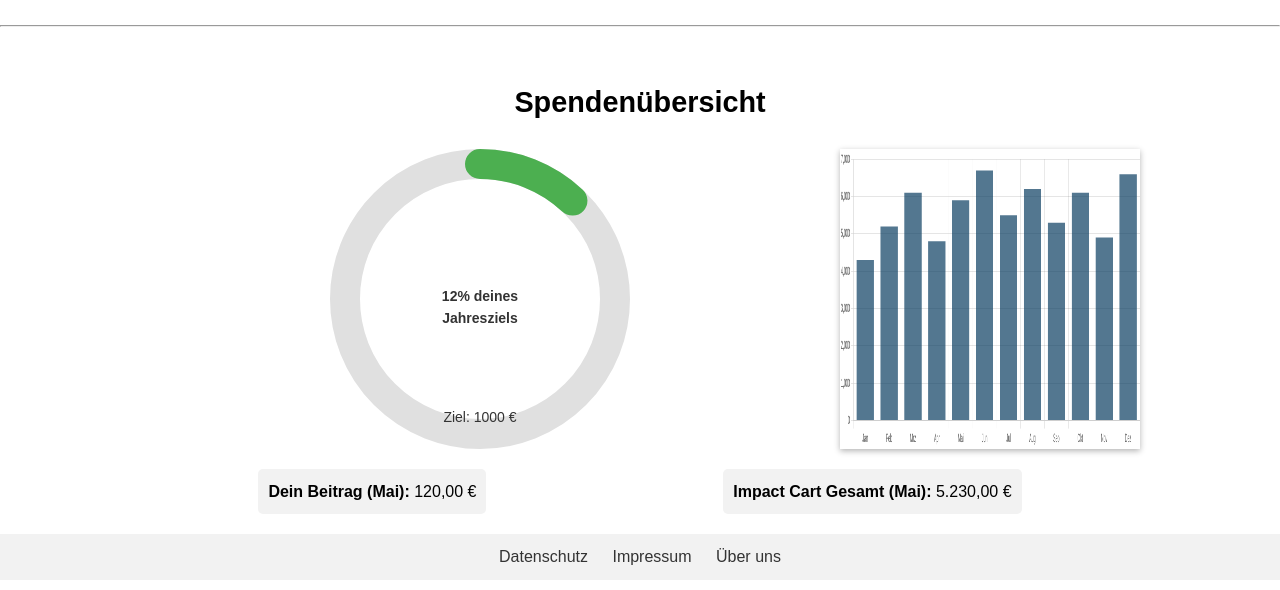
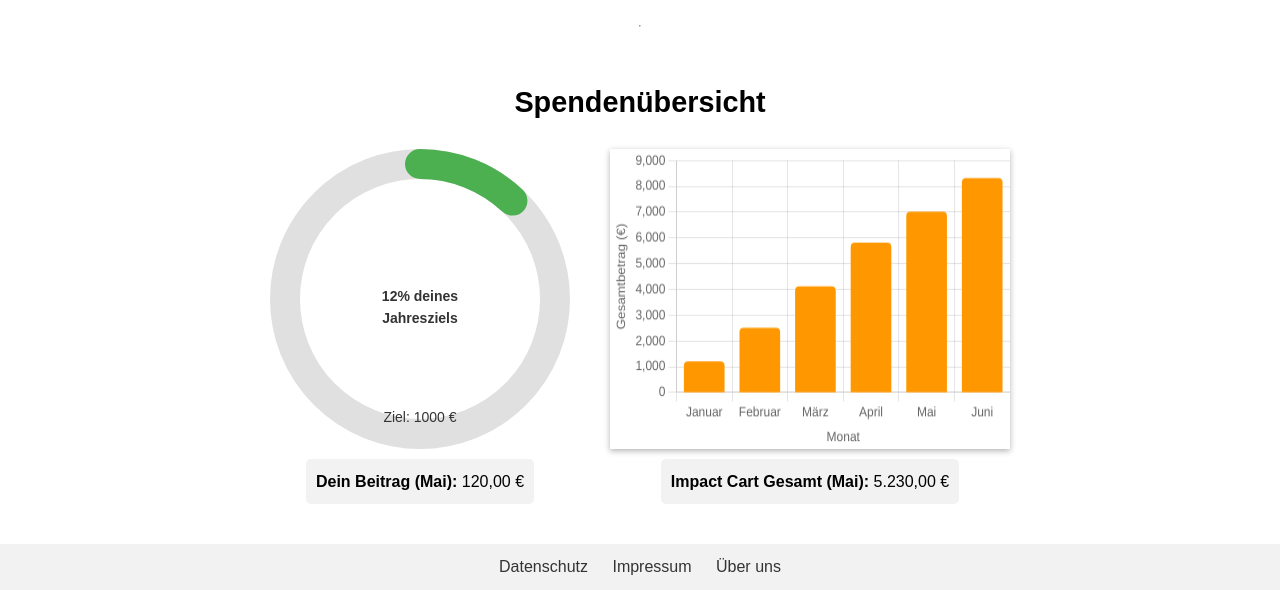
Before and after one commit to janikkow/impactCart, a browser extension: page index.html in a window 1280 px wide. Shown: the part 529-1119 px from the top of the page. Drawn offline with nearby package versions, Linux system fonts and the light colour scheme.

Commit message:
Fix cumulative chart visibility and align charts

```diff
--- a/index.html
+++ b/index.html
@@ -48,6 +48,7 @@
   <section id="overview">
     <h2>Spendenübersicht</h2>
     <div class="charts">
+      <div class="chart-wrapper">
         <div class="progress-container" id="progressContainer">
           <svg class="progress-svg" viewBox="0 0 200 200">
             <circle class="progress-bg" cx="100" cy="100" r="90" />
@@ -56,11 +57,13 @@
           <div class="progress-label" id="progressText"></div>
           <div class="goal-amount" id="goalAmount"></div>
         </div>
-      <canvas id="donationChart"></canvas>
+        <div class="box"><strong>Dein Beitrag (Mai):</strong> 120,00 €</div>
       </div>
-    <div class="summary">
-      <div class="box"><strong>Dein Beitrag (Mai):</strong> 120,00 €</div>
+      <div class="chart-wrapper">
+        <!-- Impact Cart Gesamtstand-Balkendiagramm -->
+        <canvas id="impactChart" width="600" height="400"></canvas>
         <div class="box"><strong>Impact Cart Gesamt (Mai):</strong> 5.230,00 €</div>
+      </div>
     </div>
   </section>
 
--- a/script.js
+++ b/script.js
@@ -1,26 +1,3 @@
-DocumentReady(function(){
-  const barCtx = document.getElementById('donationChart');
-  if(barCtx){
-    const monthly = [4300,5200,6100,4800,5900,6700,5500,6200,5300,6100,4900,6600];
-    new Chart(barCtx, {
-      type: 'bar',
-      data: {
-        labels: ['Jan','Feb','Mrz','Apr','Mai','Jun','Jul','Aug','Sep','Okt','Nov','Dez'],
-        datasets: [{
-          label: 'Gesamtspenden €',
-          data: monthly,
-          backgroundColor: 'rgba(10,62,98,0.7)'
-        }]
-      },
-      options: {
-        maintainAspectRatio: false,
-        plugins: { legend: { display:false } },
-        scales: { y: { beginAtZero:true } }
-      }
-    });
-  }
-});
-
 DocumentReady(function(){
   const track = document.querySelector('.carousel-track');
   if(track){
@@ -48,4 +25,47 @@ DocumentReady(function(){
   }
 });
 
+DocumentReady(function(){
+  const canvas = document.getElementById('impactChart');
+  if(canvas){
+    const monate = ['Januar','Februar','M\u00e4rz','April','Mai','Juni'];
+    const gesamtStand = [1200,2500,4100,5800,7000,8300];
+    const ctx = canvas.getContext('2d');
+    new Chart(ctx, {
+      type: 'bar',
+      data: {
+        labels: monate,
+        datasets: [{
+          label: 'Impact Cart Gesamtstand (\u20AC)',
+          data: gesamtStand,
+          backgroundColor: '#ff9800',
+          borderRadius: 4,
+          barThickness: 40
+        }]
+      },
+      options: {
+        animation: {
+          duration: 2000,
+          easing: 'easeOutQuart'
+        },
+        scales: {
+          x: { title: { display: true, text: 'Monat' } },
+          y: {
+            beginAtZero: true,
+            title: { display: true, text: 'Gesamtbetrag (\u20AC)' }
+          }
+        },
+        plugins: {
+          legend: { display: false },
+          tooltip: {
+            callbacks: {
+              label: ctx => `${ctx.parsed.y.toLocaleString()} \u20AC`
+            }
+          }
+        }
+      }
+    });
+  }
+});
+
 // Removed the local DocumentReady function. Ensure common.js provides this function.
--- a/style.css
+++ b/style.css
@@ -8,6 +8,9 @@ body {
   padding: 0;
   line-height: 1.6;
   text-align: center;
+  display: flex;
+  flex-direction: column;
+  min-height: 100vh;
 }
 
 header {
@@ -92,22 +95,24 @@ section {
   margin: 0 auto;
 }
 
-.summary {
+.chart-wrapper {
   display: flex;
-  justify-content: space-around;
-  margin-top: 10px;
+  flex-direction: column;
+  align-items: center;
 }
 
-.summary .box {
+.chart-wrapper .box {
   background: #f2f2f2;
   padding: 10px;
   border-radius: 5px;
+  margin-top: 10px;
 }
 
 footer {
   background: #f2f2f2;
   text-align: center;
   padding: 10px 0;
+  margin-top: auto;
 }
 
 footer a {
@@ -161,17 +166,22 @@ canvas {
   box-shadow: 0 2px 6px rgba(0,0,0,0.3);
 }
 
+
 .charts {
   display: flex;
-  justify-content: space-around;
+  justify-content: center;
   flex-wrap: wrap;
-  gap: 20px;
+  gap: 40px;
   margin-bottom: 20px;
 }
 
 .charts canvas {
   width: 300px !important;
   height: 300px !important;
+}
+
+#impactChart {
+  width: 400px !important;
 }
 
 #account-dropdown .account-content h3 {
```
Lines whose indentation alone changed are shown as unchanged.
